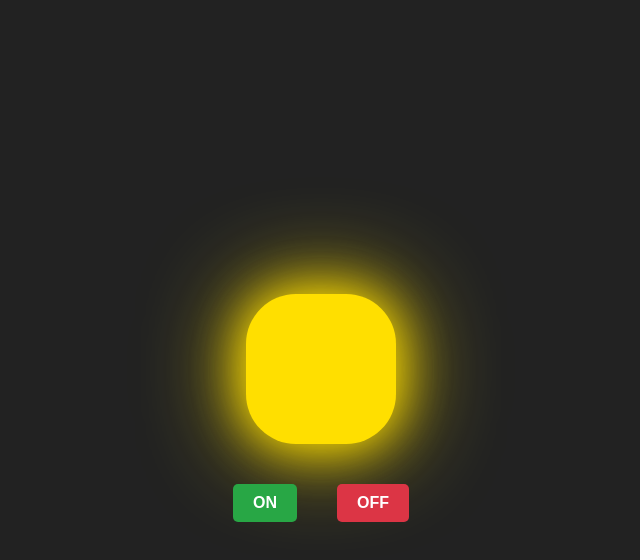
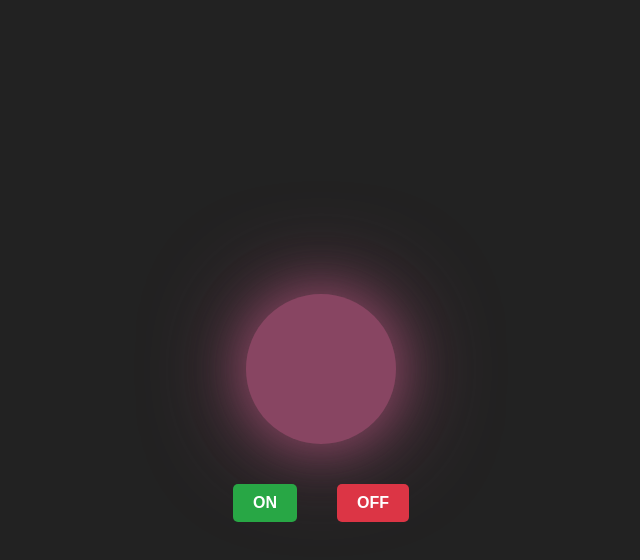
Before and after one commit to muntashiralhera-design/simple-light-bulb, a plain HTML site: page index.html in a window 1280 px wide. Both pictures are taken after a click on the button "ON". Shown: the whole page, without its empty margins (319-959 px from the left). Drawn offline with Linux system fonts and the light colour scheme.

Commit message:
Update index.html

```diff
--- a/index.html
+++ b/index.html
@@ -17,16 +17,18 @@
     .bulb {
       width: 150px;
       height: 150px;
-      background-color: #444;
-      border-radius: 50px;
+      background-color: #444; /* শুরুতে লাইট বন্ধ (ধূসর) থাকবে */
+      border-radius: 50%; /* পুরোপুরি গোল করার জন্য ৫০% দেওয়া ভালো */
       margin-bottom: 40px;
       transition: all 0.3s ease;
       box-shadow: 0 0 0px transparent;
     }
+
+    /* .bulb.on থেকে কালার বাদ দিয়ে শুধু গ্লো ইফেক্ট সক্রিয় রাখার বেসিক স্টাইল */
     .bulb.on {
-      background-color: #ffdf00;
-      box-shadow: 0 0 50px #ffdf00, 0 0 100px #ffdf00;
+      /* কালার এবং শ্যাডো জাভাস্ক্রিপ্ট দিয়ে ডাইনামিকালি সেট হবে */
     }
+
     .buttons {
       display: flex;
       gap: 40px;
@@ -45,26 +47,51 @@
     .off-btn {
       background-color: #dc3545; color: white;
     }
-
   </style>
 </head>
 <body>
+
   <div class="bulb" id="lightBulb"></div>
+
   <div class="buttons">
     <button class="on-btn" onclick="turnOn()">ON</button>
     <button class="off-btn" onclick="turnOf()">OFF</button>
   </div>
+
   <script>
     const bulb = document.getElementById('lightBulb');
 
+    // র্যান্ডম কালার তৈরি করার ফাংশন (যা অসংখ্য কালার তৈরি করতে পারে)
+    function getRandomColor() {
+      const letters = '0123456789ABCDEF';
+      let color = '#';
+      for (let i = 0; i < 6; i++) {
+        color += letters[Math.floor(Math.random() * 16)];
+      }
+      return color;
+    }
+
     function turnOn() {
+      // যদি লাইট ইতিমধ্যে অন না থাকে, তবেই নতুন কালার দেবে
+      if (!bulb.classList.contains('on')) {
+        const newColor = getRandomColor(); // নতুন একটা কালার জেনারেট হবে
+
         bulb.classList.add('on');
+
+        // জাভাস্ক্রিপ্ট দিয়ে সরাসরি স্টাইল চেঞ্জ করা
+        bulb.style.backgroundColor = newColor;
+        bulb.style.boxShadow = `0 0 50px ${newColor}, 0 0 100px ${newColor}`;
+      }
     }
 
     function turnOf() {
       bulb.classList.remove('on');
+
+      // লাইট অফ হলে কালার আবার আগের মতো অন্ধকার (#444) হয়ে যাবে এবং গ্লো চলে যাবে
+      bulb.style.backgroundColor = '#444';
+      bulb.style.boxShadow = '0 0 0px transparent';
     }
+  </script>
 
-  </script>
 </body>
 </html>
```
Lines whose indentation alone changed are shown as unchanged.
